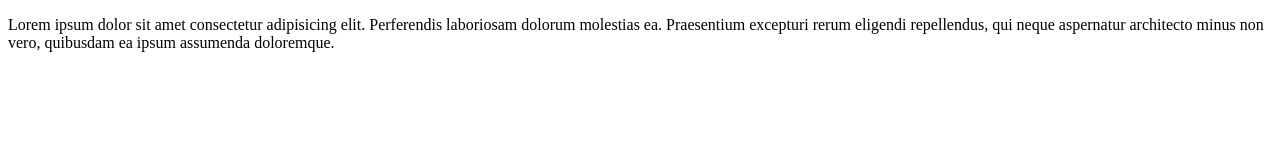
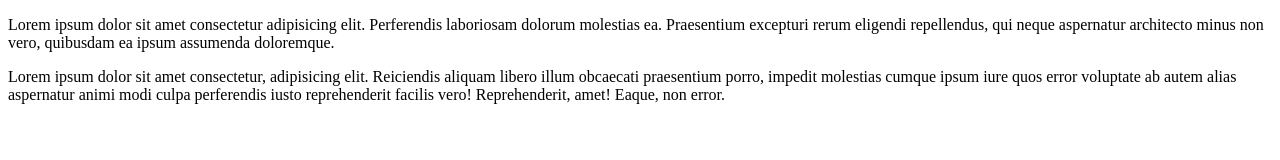
Before and after one commit to lukaszcyganiak2/kursGit, a plain HTML site: page index.html in a window 1280 px wide. Drawn offline with Linux system fonts and the light colour scheme.

Commit message:
najnowsza wersja

```diff
--- a/index.html
+++ b/index.html
@@ -12,6 +12,9 @@
     <p>Lorem ipsum dolor sit amet consectetur adipisicing elit. Perferendis laboriosam dolorum molestias ea. Praesentium
         excepturi rerum eligendi repellendus, qui neque aspernatur architecto minus non vero, quibusdam ea ipsum
         assumenda doloremque.</p>
+    <p>Lorem ipsum dolor sit amet consectetur, adipisicing elit. Reiciendis aliquam libero illum obcaecati praesentium
+        porro, impedit molestias cumque ipsum iure quos error voluptate ab autem alias aspernatur animi modi culpa
+        perferendis iusto reprehenderit facilis vero! Reprehenderit, amet! Eaque, non error.</p>
 </body>
 
 </html>
```
